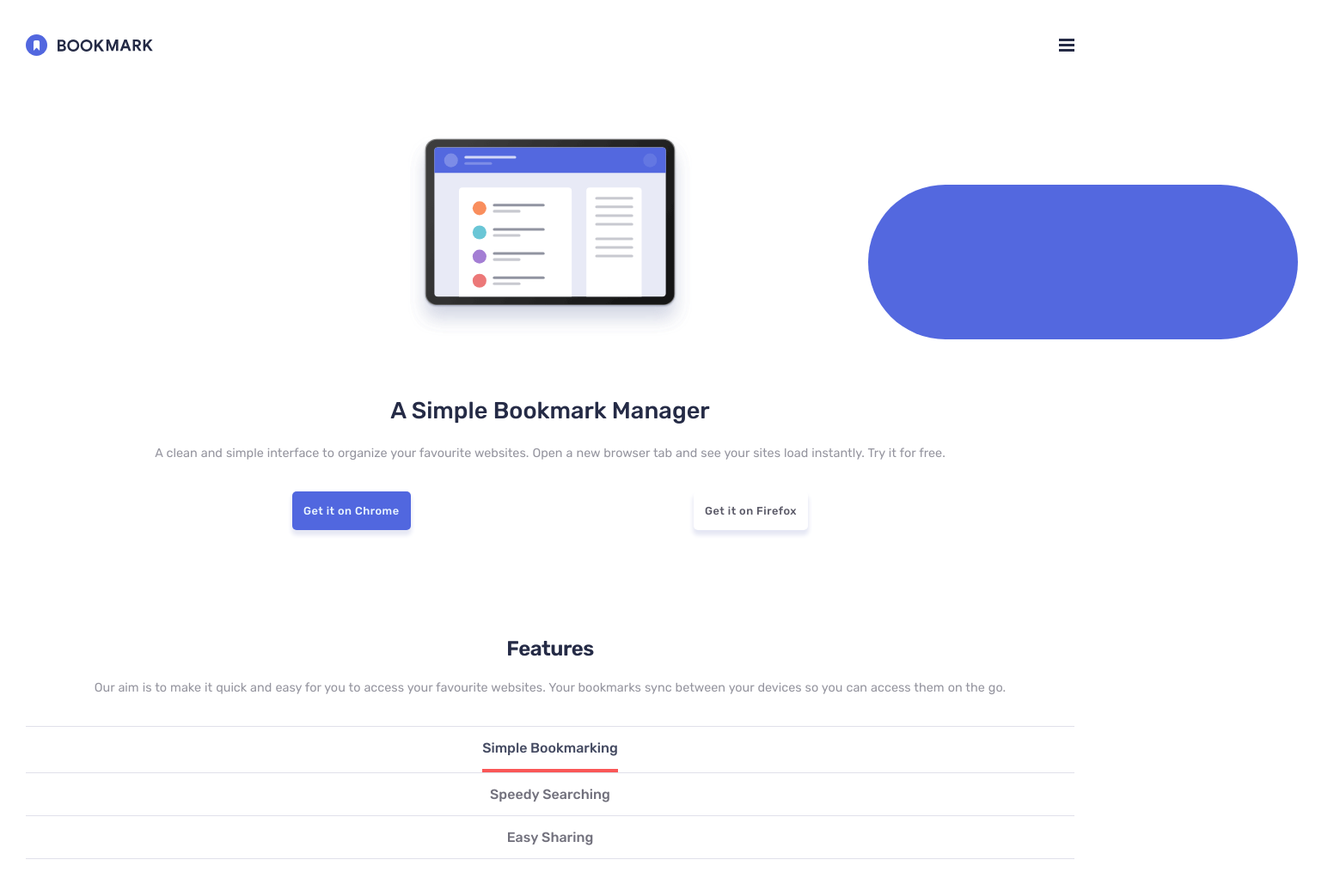
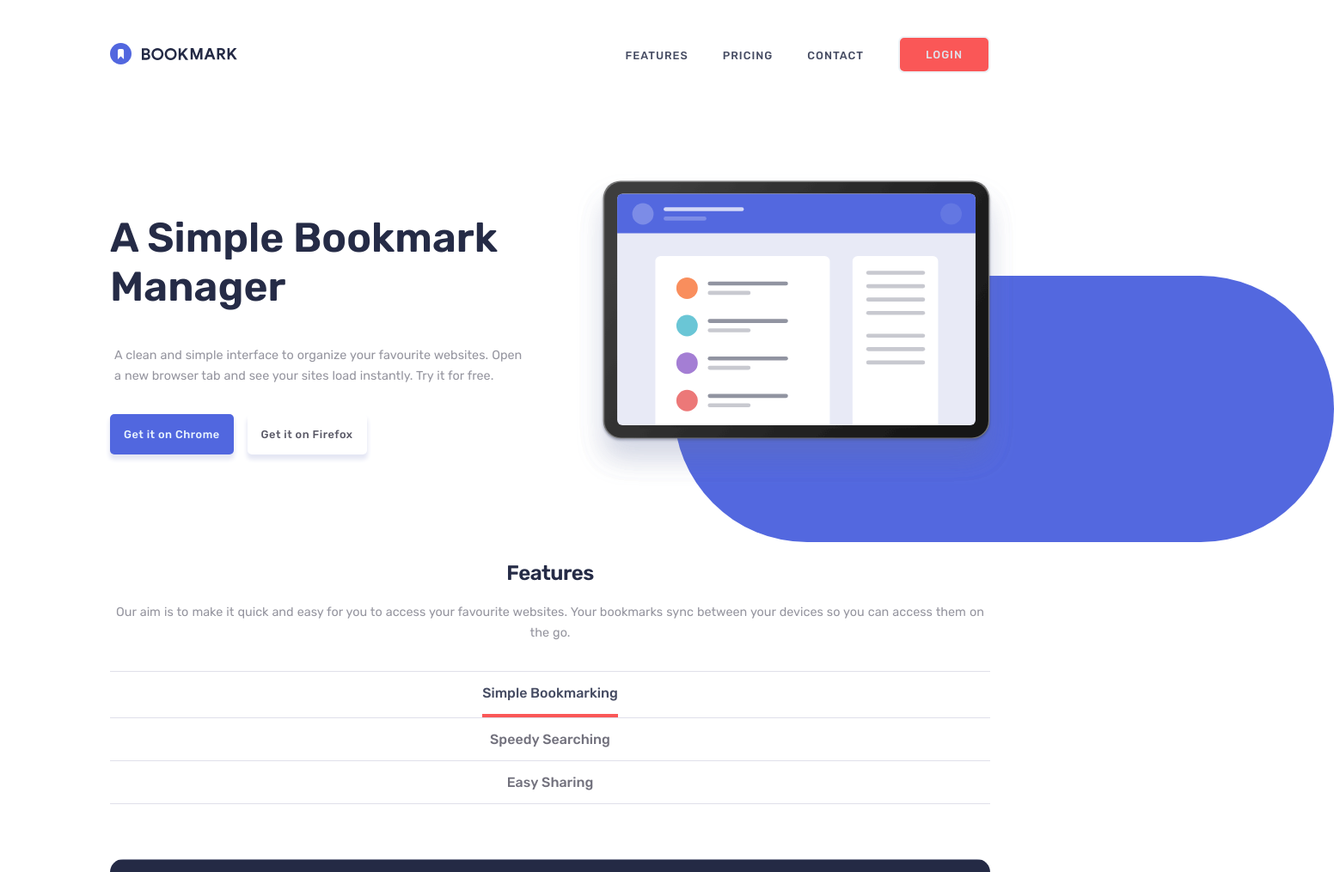
Before and after one commit to rouwe/bookmark_landing_page, a plain HTML site: page index.html in a window 1280 px wide. Shown: the top 1015 px of the page at 86% size, 1552 px wide, since content can reach past the window. Drawn offline with Linux system fonts and the light colour scheme.

Commit message:
Desktop Hero section user interface update

```diff
--- a/css/index.css
+++ b/css/index.css
@@ -115,16 +115,16 @@ main {
     flex-direction: column-reverse;
     justify-content: center;
     align-items: center;
-    margin: 20px 0 60px;
+    margin: 0 0 60px;
 }
 /* Hero Copy */
 .hero-copy-container {
     padding: 1rem 0 2rem;
 }
 .hero-heading {
-    font-size: 1.7rem;
+    font-size: 1.8rem;
     text-align: center;
-    font-weight: 500;
+    font-weight: 600;
 }
 .section-sub-heading {
     font-size: 0.9rem;
@@ -154,7 +154,7 @@ main {
     top: 90px;
     right: -260px;
     width: 500px;
-    height: 180px;
+    height: 190px;
     border-radius: 95px;
     background-color: rgb(83, 104, 223);
     z-index: -1;
@@ -169,7 +169,7 @@ main {
     box-shadow: 0px 5px 5px 1px rgb(229, 231, 244);
 }
 .btn {
-    padding: 15px 13px;
+    padding: 1rem;
     border-radius: 5px;
     text-decoration: none;
     letter-spacing: 0.5px;
@@ -474,3 +474,104 @@ footer {
 .attribution a {
     color: rgb(250, 87, 87);
 }
+/* Desktop */
+@media screen and (min-width: 768px) {
+/* Header Section */
+    header {
+        padding: 50px 8rem;
+    }
+    #hamburger-open {
+        display: none;
+    }
+    .main-nav-container {
+        display: block;
+        box-sizing: border-box;
+    }
+    #main-menu {
+        position: static;
+        display: block;
+        width: 100%;
+        height: auto;
+        padding: 0;
+        background-color: rgba(0, 0, 0, 0);
+    }
+    .main-menu-head {
+        display: none;
+    }
+    .main-menu-body {
+        display: flex;
+        margin: 0;
+    }
+    .main-menu-body li {
+        display: inline-block;
+        margin-right: 2.5rem;
+        padding: 0;
+    }
+    .main-menu-body a, .login {
+        font-size: 0.8rem;
+        font-weight: 500;
+        letter-spacing: 1px;
+        color: rgba(37, 43, 70, 0.85);
+    }
+    .main-menu-body .login-box {
+        position: relative;
+        top: -9px;
+        margin-right: 0;
+    }
+    .login {
+        font-size: 0.8rem;
+        letter-spacing: 1px;
+        padding: 12px 30px;
+        border-radius: 7px;
+        color: rgb(224, 224, 234);
+        background-color: rgb(250, 87, 87);
+    }
+    .main-menu-footer {
+        display: none;
+    }
+/* Main */
+    main {
+        padding: 0 8rem;
+    }
+/* Hero Section */
+    /* Copy Section */
+    #hero-section {
+        flex-direction: row;
+        padding: 0;
+    }
+    .hero-copy-container {
+        padding: 4rem 3rem 2rem 0;
+    }
+    .hero-heading {
+        font-size: 3rem;
+        text-align: left;
+    }
+    .hero-copy-container .section-sub-heading {
+        text-align: left;
+    }
+    .hero-cta-container {
+        justify-content: flex-start;
+    }
+    .download-chrome-cta {
+        margin-right: 0.5rem;
+    }
+    .download-firefox-cta {
+        margin-left: 0.5rem;
+    }
+    /* Hero Image Section */
+    .hero-image-container {
+        width: 100%;
+        padding: 2rem 0 0 0;
+    }
+    .hero-image {
+        width: 100%;
+        padding-left: 2rem;
+    }
+    .hero-image-bg {
+        top: 150px;
+        right: -370px;
+        width: 768px;
+        height: 310px;
+        border-radius: 260px;
+    }
+}
--- a/index.html
+++ b/index.html
@@ -27,9 +27,7 @@
     <nav class="main-nav-container">
       <!-- Main Menu -->
       <img id="hamburger-open" class="nav-icon" src="images/icon-hamburger.svg" alt="Main Menu">
-
       <div id="main-menu">
-
         <!-- Navigation Head -->
         <div class="main-menu-head">
           <svg width="148" height="25" xmlns="http://www.w3.org/2000/svg">
@@ -43,7 +41,6 @@
           </svg>
           <img id="hamburger-close" class="nav-icon" src="images/icon-close.svg" alt="Close Navigation Menu">
         </div>
-
         <!-- Navigation Body @All-->
         <ul class="main-menu-body">
           <li><a href="#">Features</a></li>
@@ -51,15 +48,12 @@
           <li><a href="#">Contact</a></li>
           <li class="login-box"><button class="login btn" type="button">Login</button></li>
         </ul>
-
         <!-- Navigation Footer @Mobile -->
         <div class="main-menu-footer">
           <img src="images/icon-facebook.svg" alt="Share Facebook">
           <img src="images/icon-twitter.svg" alt="Share Twitter">
         </div>
-
       </div>
-
     </nav>
   </header>
   <main>
@@ -263,7 +257,7 @@
       <form name="contactForm" class="contact-form" action="#">
         <div class="email-field-container">
           <label for="email" style="display: none;">Email</label>
-          <input type="text" id="email" name="userEmail" placeholder="Enter your email address">
+          <input type="email" id="email" name="userEmail" placeholder="Enter your email address">
           <svg xmlns="http://www.w3.org/2000/svg" width="20" height="20">
             <g fill="none" fill-rule="evenodd">
               <circle cx="10" cy="10" r="10" fill="#FA5959"/>
```
Also changed, not shown: js/email_validation.js (+8 -0 lines).
